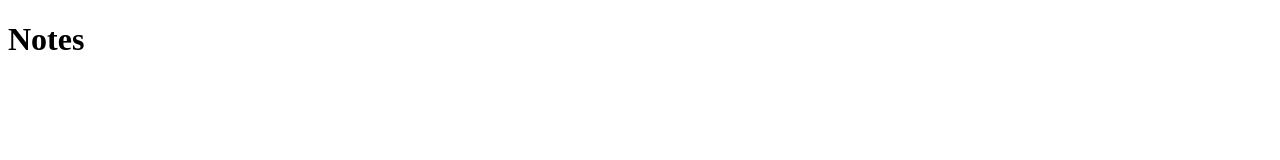
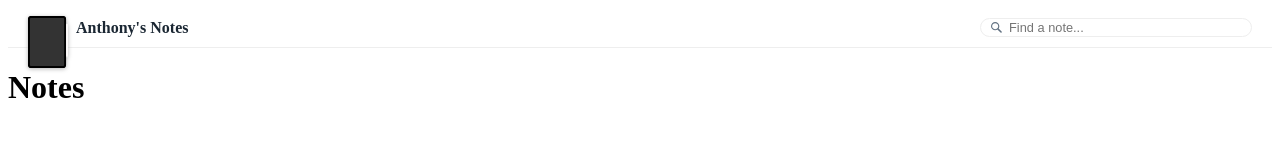
Before and after one commit to afiorito/afiorito.github.io, a Gatsby site: page /notes in a window 1280 px wide. Built offline with nearby package versions, Linux system fonts and the light colour scheme; Gatsby itself is replaced by a stand-in of ours.

Commit message:
Added notes page nav

```diff
--- /dev/null
+++ b/src/components/NotesNav.js
@@ -0,0 +1,20 @@
+import React from "react"
+
+import './NotesNav.scss';
+import ipadpro from '../images/ipadpro.svg';
+import search from '../images/search.svg';
+
+const NotesNav = () => (
+  <nav className="NotesNav">
+    <div className="container nav-group">
+      <img className="brand-logo" src={ipadpro} alt="IPad Pro with Apple Pencil" />
+      <h3 className="brand">Anthony's Notes</h3>
+      <form className="note-search__input">
+        <img className="note-search__icon" src={search} alt="Search Icon" />
+        <input className="note-search__text-input" placeholder="Find a note..." />
+      </form>
+    </div>
+  </nav>
+)
+
+export default NotesNav
--- /dev/null
+++ b/src/components/NotesNav.scss
@@ -0,0 +1,66 @@
+@import 'variables';
+
+.NotesNav {
+    padding: $pad 2*$pad;
+    border-bottom: 1px solid $gray-highlight;
+    color: $primary-text-dark;
+    position: relative;
+
+    .nav-group {
+        display: flex;
+        justify-content: space-between;
+        align-items: center;
+    }
+
+    .brand {
+        margin: 0px 48px;
+        font-size: 0.8em;
+    }
+
+    .brand-logo {
+        filter: drop-shadow(0px 1px 2px #B4B4B4);
+        position: absolute;
+        width: 40px;
+        top: 8px;
+    }
+
+    .note-search__input {
+        margin: 0;
+        display: flex;
+        align-items: center;
+        border: 1px solid $gray-highlight;
+        border-radius: 50px;
+        width: 45%;
+        max-width: 250px;
+        padding: 0px $pad;
+    }
+
+    .note-search__icon {
+        margin: 0;
+        width: 10px;
+    }
+
+    .note-search__text-input {
+        font-size: 0.6em;
+        color: $primary-text-dark;
+        outline: none;
+        border: 0;
+        margin-left: $pad / 2;
+        width: 100%;
+    }
+
+    @media only screen and (min-width: $md) {
+        .brand {
+            font-size: 1em;
+        }
+
+        .note-search__text-input {
+            font-size: 0.8em;
+        }
+
+        .note-search__icon {
+            width: 12px;
+        }
+    }
+
+}
--- /dev/null
+++ b/src/components/_variables.scss
@@ -0,0 +1,30 @@
+$sm: 30em;
+$md: 48em;
+$lg: 64em;
+$pad: 10px;
+
+// COLORS
+$gray-highlight: #eeeeee;
+$primary-text-dark: #1B2733;
+
+// FONTS
+@font-face {
+    font-family: 'Circular Std Book';
+    font-style: normal;
+    font-weight: normal;
+    src: local('Circular Std Book'), url('../fonts/CircularStd-Book.woff') format('woff');
+}
+
+@font-face {
+    font-family: 'Circular Std Medium';
+    font-style: normal;
+    font-weight: normal;
+    src: local('Circular Std Medium'), url('../fonts/CircularStd-Medium.woff') format('woff');
+}
+
+@font-face {
+    font-family: 'Circular Std Bold';
+    font-style: normal;
+    font-weight: normal;
+    src: local('Circular Std Bold'), url('../fonts/CircularStd-Bold.woff') format('woff');
+}
--- a/src/components/layout.scss
+++ b/src/components/layout.scss
@@ -198,7 +198,7 @@ html {
 }
 body {
   color: hsla(0, 0%, 0%, 0.8);
-  font-family: georgia, serif;
+  font-family: 'Circular Std Book', serif;
   font-weight: normal;
   word-wrap: break-word;
   font-kerning: normal;
@@ -228,7 +228,7 @@ h1 {
   padding-top: 0;
   margin-bottom: 1.45rem;
   color: inherit;
-  font-family: -apple-system, BlinkMacSystemFont, Segoe UI, Roboto, Oxygen,
+  font-family: 'Circular Std Bold', -apple-system, BlinkMacSystemFont, Segoe UI, Roboto, Oxygen,
     Ubuntu, Cantarell, Fira Sans, Droid Sans, Helvetica Neue, sans-serif;
   font-weight: bold;
   text-rendering: optimizeLegibility;
@@ -245,7 +245,7 @@ h2 {
   padding-top: 0;
   margin-bottom: 1.45rem;
   color: inherit;
-  font-family: -apple-system, BlinkMacSystemFont, Segoe UI, Roboto, Oxygen,
+  font-family: 'Circular Std Bold', -apple-system, BlinkMacSystemFont, Segoe UI, Roboto, Oxygen,
     Ubuntu, Cantarell, Fira Sans, Droid Sans, Helvetica Neue, sans-serif;
   font-weight: bold;
   text-rendering: optimizeLegibility;
@@ -262,7 +262,7 @@ h3 {
   padding-top: 0;
   margin-bottom: 1.45rem;
   color: inherit;
-  font-family: -apple-system, BlinkMacSystemFont, Segoe UI, Roboto, Oxygen,
+  font-family: 'Circular Std Bold', -apple-system, BlinkMacSystemFont, Segoe UI, Roboto, Oxygen,
     Ubuntu, Cantarell, Fira Sans, Droid Sans, Helvetica Neue, sans-serif;
   font-weight: bold;
   text-rendering: optimizeLegibility;
@@ -279,7 +279,7 @@ h4 {
   padding-top: 0;
   margin-bottom: 1.45rem;
   color: inherit;
-  font-family: -apple-system, BlinkMacSystemFont, Segoe UI, Roboto, Oxygen,
+  font-family: 'Circular Std Bold', -apple-system, BlinkMacSystemFont, Segoe UI, Roboto, Oxygen,
     Ubuntu, Cantarell, Fira Sans, Droid Sans, Helvetica Neue, sans-serif;
   font-weight: bold;
   text-rendering: optimizeLegibility;
@@ -296,7 +296,7 @@ h5 {
   padding-top: 0;
   margin-bottom: 1.45rem;
   color: inherit;
-  font-family: -apple-system, BlinkMacSystemFont, Segoe UI, Roboto, Oxygen,
+  font-family: 'Circular Std Bold', -apple-system, BlinkMacSystemFont, Segoe UI, Roboto, Oxygen,
     Ubuntu, Cantarell, Fira Sans, Droid Sans, Helvetica Neue, sans-serif;
   font-weight: bold;
   text-rendering: optimizeLegibility;
@@ -313,7 +313,7 @@ h6 {
   padding-top: 0;
   margin-bottom: 1.45rem;
   color: inherit;
-  font-family: -apple-system, BlinkMacSystemFont, Segoe UI, Roboto, Oxygen,
+  font-family: 'Circular Std Bold', -apple-system, BlinkMacSystemFont, Segoe UI, Roboto, Oxygen,
     Ubuntu, Cantarell, Fira Sans, Droid Sans, Helvetica Neue, sans-serif;
   font-weight: bold;
   text-rendering: optimizeLegibility;
--- /dev/null
+++ b/src/components/responsive.scss
@@ -0,0 +1,27 @@
+$sm: 30em;
+$md: 48em;
+$lg: 64em;
+$pad: 10px;
+
+.container {
+    margin-left: auto;
+    margin-right: auto;
+}
+
+@media only screen and (min-width: $sm) {
+    .container {
+        max-width: $sm;
+    }
+}
+
+@media only screen and (min-width: $md) {
+    .container {
+        max-width: $md;
+    }
+}
+
+@media only screen and (min-width: $lg) {
+    .container {
+        max-width: $md;
+    }
+}
--- a/src/pages/index.js
+++ b/src/pages/index.js
@@ -5,6 +5,7 @@ import SEO from "../components/seo"
 
 import '../components/layout.scss';
 import './index.scss';
+import '../components/responsive.scss';
 
 const HomePage = () => (
   <main className="HomePage">
--- a/src/pages/notes.js
+++ b/src/pages/notes.js
@@ -1,11 +1,12 @@
 import React from "react"
-import { Link } from "gatsby"
 
+import NotesNav from '../components/NotesNav';
 import SEO from "../components/seo"
 
 const NotesPage = () => (
   <React.Fragment>
     <SEO title="Page two" />
+    <NotesNav />
     <h1>Notes</h1>
   </React.Fragment>
 )
```
Also changed, not shown: src/fonts/CircularStd-Bold.woff (added), src/fonts/CircularStd-Book.woff (added), src/fonts/CircularStd-Medium.woff (added), src/images/gatsby-icon.png (deleted), src/images/ipadpro.svg (added), src/images/search.svg (added).
